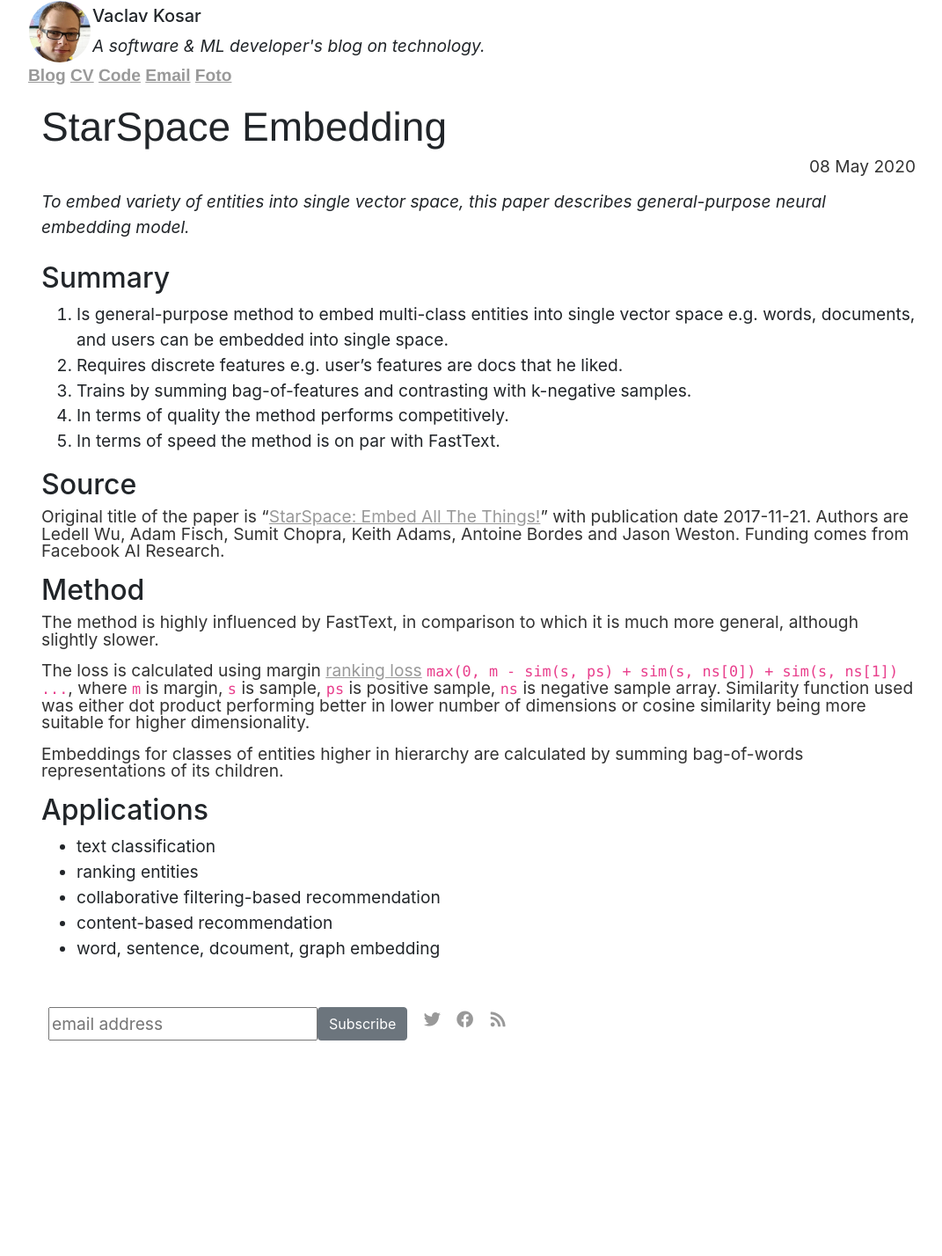
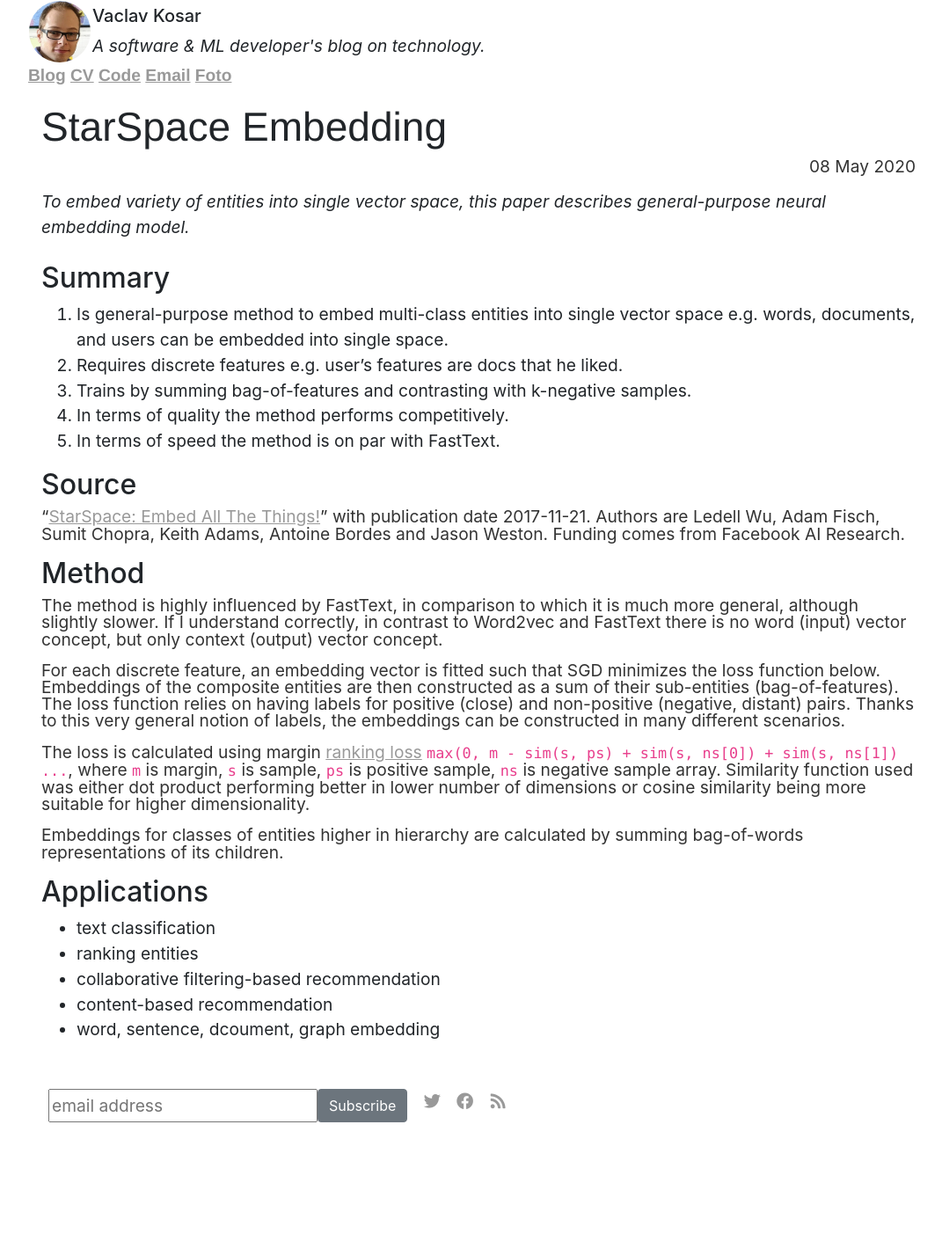
Before and after one commit to vackosar/vackosar.github.io, a Jekyll site: the page built from _posts/2020-05-08-starspace-embedding.md, in a window 1280 px wide. Shown: the whole page at 88% size, without its empty margins (96-1167 px from the left). Built offline with Jekyll 4.4.1, drawn with Linux system fonts in a browser that asks for light colours; nearby versions of some CDN libraries; library files that are not in the unit come from our copies; comment, search, counter and statistics services are not loaded; before the commit the page ends 1335 px from its top, so only the background shows below that.

Commit message:
starspace

```diff
--- a/_posts/2020-05-08-starspace-embedding.md
+++ b/_posts/2020-05-08-starspace-embedding.md
@@ -16,7 +16,7 @@
 
 
 ## Source
-Original title of the paper is "[StarSpace: Embed All The Things!](https://arxiv.org/abs/1709.03856)" with publication date 2017-11-21.
+"[StarSpace: Embed All The Things!](https://arxiv.org/abs/1709.03856)" with publication date 2017-11-21.
 Authors are Ledell Wu, Adam Fisch, Sumit Chopra, Keith Adams, Antoine Bordes and Jason Weston.
 Funding comes from Facebook AI Research.
 
@@ -24,6 +24,12 @@
 ## Method
 
 The method is highly influenced by FastText, in comparison to which it is much more general, although slightly slower.
+If I understand correctly, in contrast to Word2vec and FastText there is no word (input) vector concept, but only context (output) vector concept.
+
+For each discrete feature, an embedding vector is fitted such that SGD minimizes the loss function below.
+Embeddings of the composite entities are then constructed as a sum of their sub-entities (bag-of-features).
+The loss function relies on having labels for positive (close) and non-positive (negative, distant) pairs.
+Thanks to this very general notion of labels, the embeddings can be constructed in many different scenarios.
 
 The loss is calculated using margin [ranking loss](https://gombru.github.io/2019/04/03/ranking_loss/) `max(0, m - sim(s, ps) + sim(s, ns[0]) + sim(s, ns[1]) ...`,
 where `m` is margin, `s` is sample, `ps` is positive sample, `ns` is negative sample array.
@@ -32,6 +38,7 @@
 Embeddings for classes of entities higher in hierarchy are calculated by summing bag-of-words representations of its children.
 
 
+
 ## Applications
 - text classification
 - ranking entities
```
